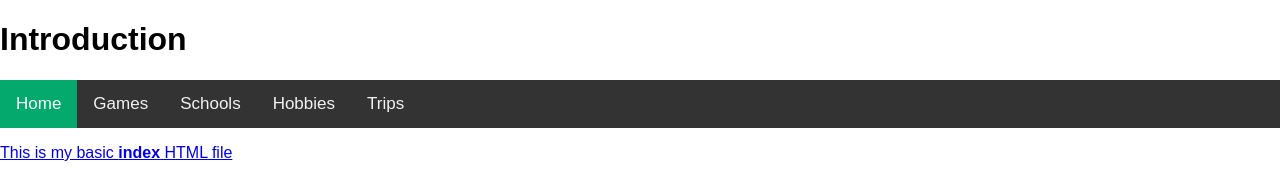
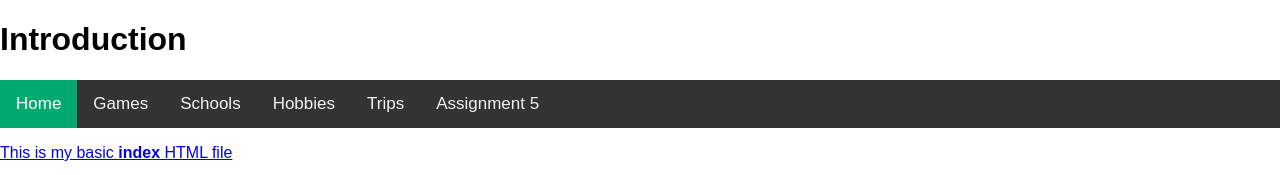
Before and after one commit to VoicelessBark44/VoicelessBark44.github.io, a plain HTML site: page index.html in a window 1280 px wide. Shown: the top 175 px of the page. Drawn offline with Linux system fonts and the light colour scheme.

Commit message:
Updated Top Nav

```diff
--- a/index.html
+++ b/index.html
@@ -44,6 +44,7 @@
         <a href="#schools">Schools</a>
         <a href="#hobbies">Hobbies</a>
         <a href="#trips">Trips</a>
+        <a href="fancifymytext.html">Assignment 5</a>
       </div>
     <a href="https://www.youtube.com/watch?v=dQw4w9WgXcQ"><p>This is my basic <strong>index</strong> HTML file</p></a>
     <a href ="https://logos-world.net/wp-content/uploads/2020/07/Sacramento-State-Hornets-Logo-700x394.png">
```
